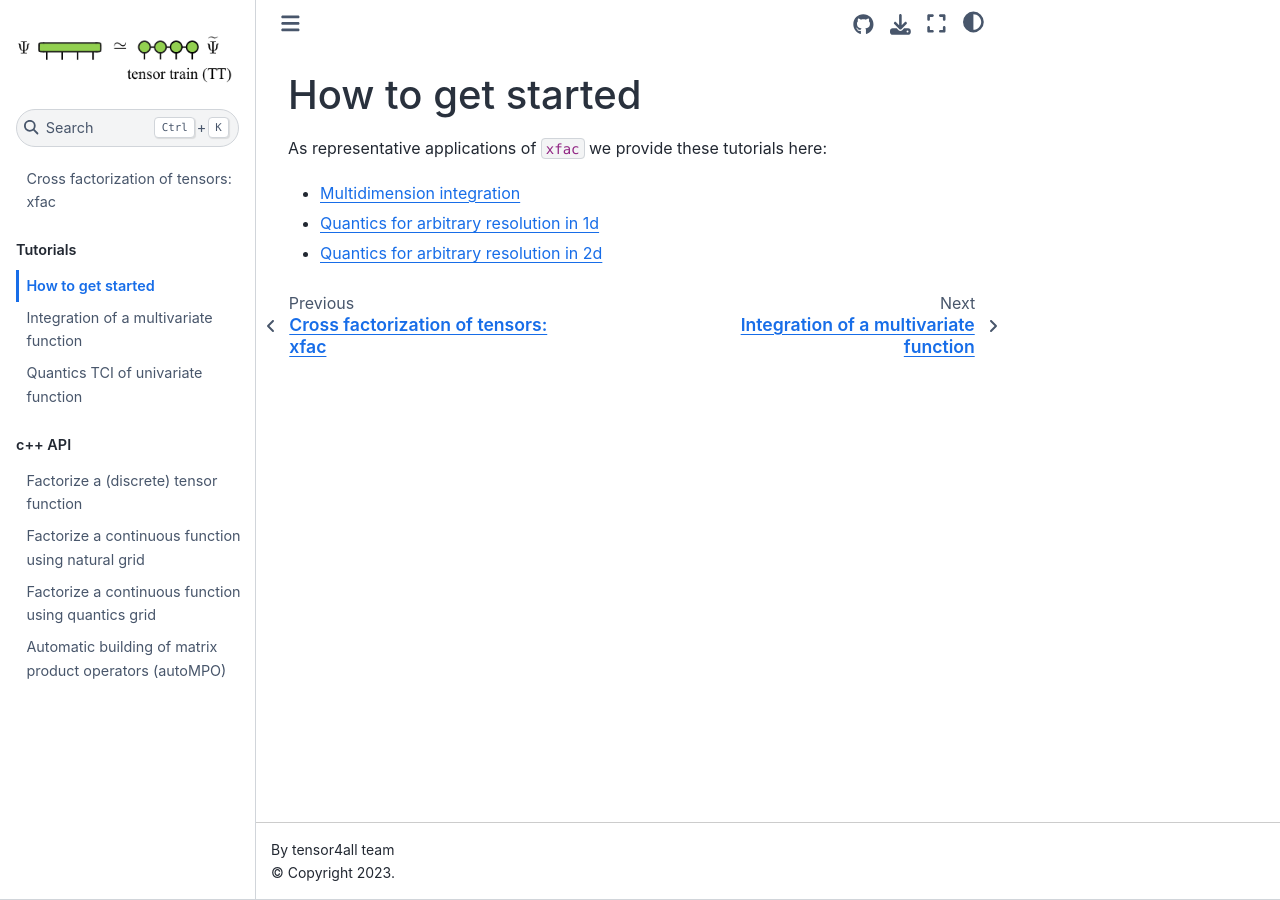
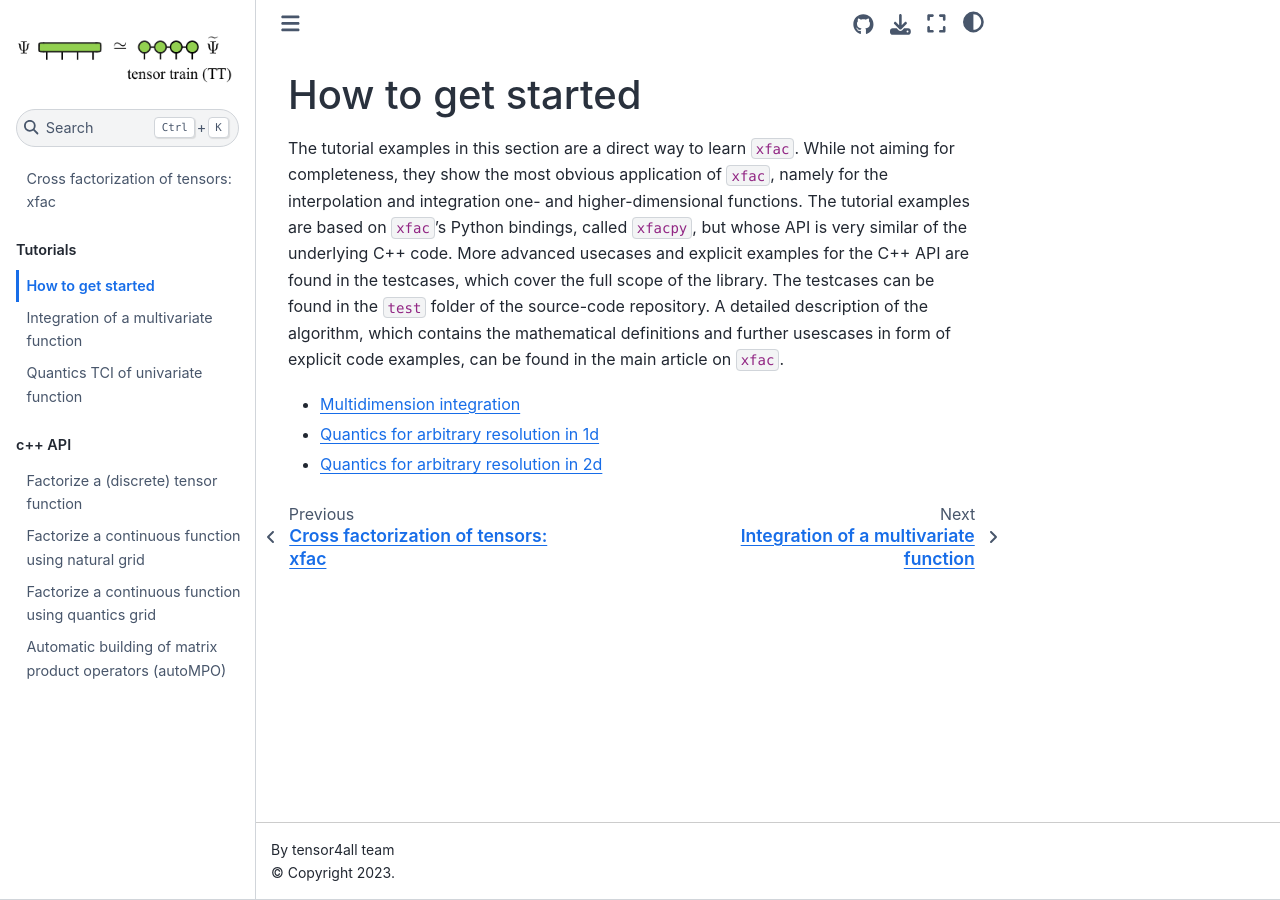
Before and after one commit to tensor4all/xfac, a Jupyter Book: the page built from docs/tutorial-python/intro-tutorial.md, in a window 1280 px wide. Built offline with Jupyter Book 1.0.4 settings and Sphinx 7.4.7 and the Sphinx Book theme 1.1.4, drawn with Linux system fonts in a browser that asks for light colours; pages that are not in the unit, such as notebooks, are missing from menus.

Commit message:
update tutorial intro

```diff
--- a/docs/tutorial-python/intro-tutorial.md
+++ b/docs/tutorial-python/intro-tutorial.md
@@ -1,6 +1,11 @@
 # How to get started
 
-As representative applications of `xfac` we provide these tutorials here:
+The tutorial examples in this section are a direct way to learn `xfac`.
+While not aiming for completeness, they show the most obvious application of `xfac`, namely for the interpolation and integration one- and higher-dimensional functions. The tutorial examples are based on `xfac`'s Python bindings, called `xfacpy`, but whose API is very similar of the underlying C++ code.
+More advanced usecases and explicit examples for the C++ API are found in the testcases, which cover the full scope of the library.
+The testcases can be found in the `test` folder of the source-code repository.
+A detailed description of the algorithm, which contains the mathematical definitions and further usescases in form of explicit code examples,
+can be found in the main article on `xfac`.
 
 - [Multidimension integration](./integral_nd)
 - [Quantics for arbitrary resolution in 1d](./quantics1d)
```
